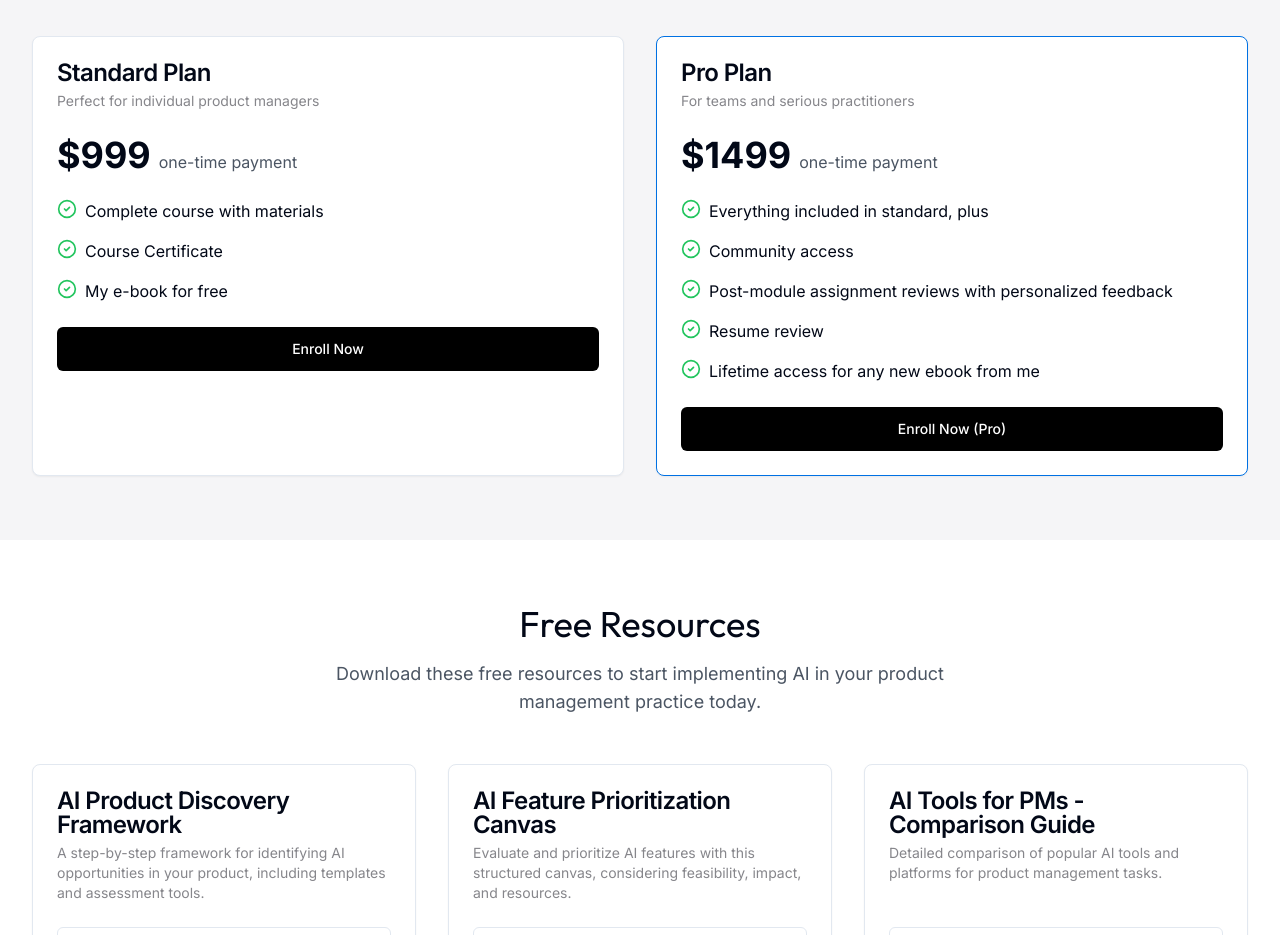
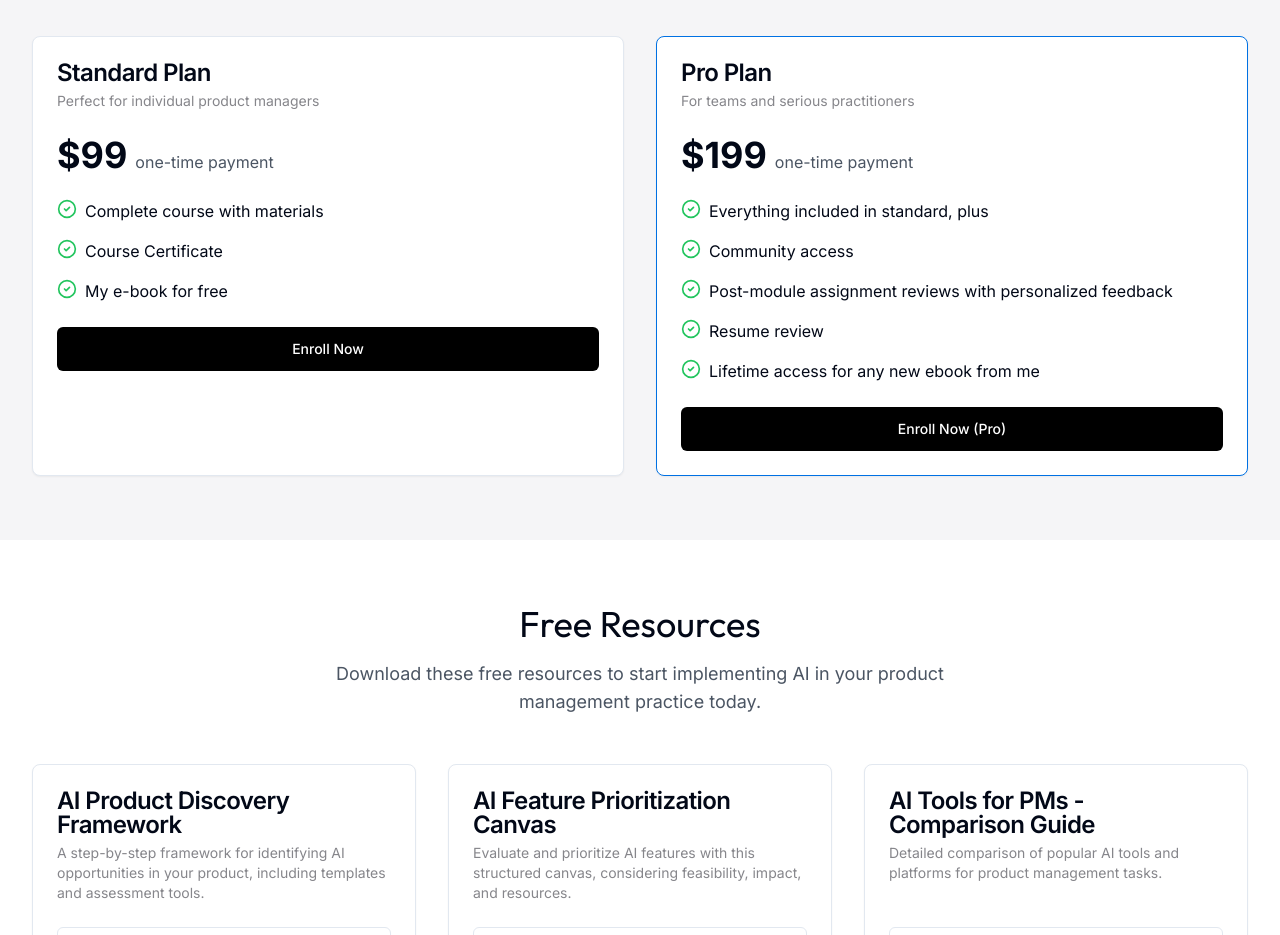
Before and after one commit to azymv/timazimovai, a Next.js app: page / in a window 1280 px wide. Shown: the part 1140-2075 px from the top of the page. Built offline with nearby package versions, Linux system fonts and the light colour scheme.

Commit message:
course update

```diff
--- a/src/components/sections/course.tsx
+++ b/src/components/sections/course.tsx
@@ -67,7 +67,7 @@ export function CourseSection() {
               </CardHeader>
               <CardContent>
                 <div className="flex items-baseline gap-2 mb-6">
-                  <span className="text-4xl font-bold">$999</span>
+                  <span className="text-4xl font-bold">$99</span>
                   <span className="text-gray-600">one-time payment</span>
                 </div>
                 <div className="space-y-4 mb-6">
@@ -91,7 +91,7 @@ export function CourseSection() {
               </CardHeader>
               <CardContent>
                 <div className="flex items-baseline gap-2 mb-6">
-                  <span className="text-4xl font-bold">$1499</span>
+                  <span className="text-4xl font-bold">$199</span>
                   <span className="text-gray-600">one-time payment</span>
                 </div>
                 <div className="space-y-4 mb-6">
```
